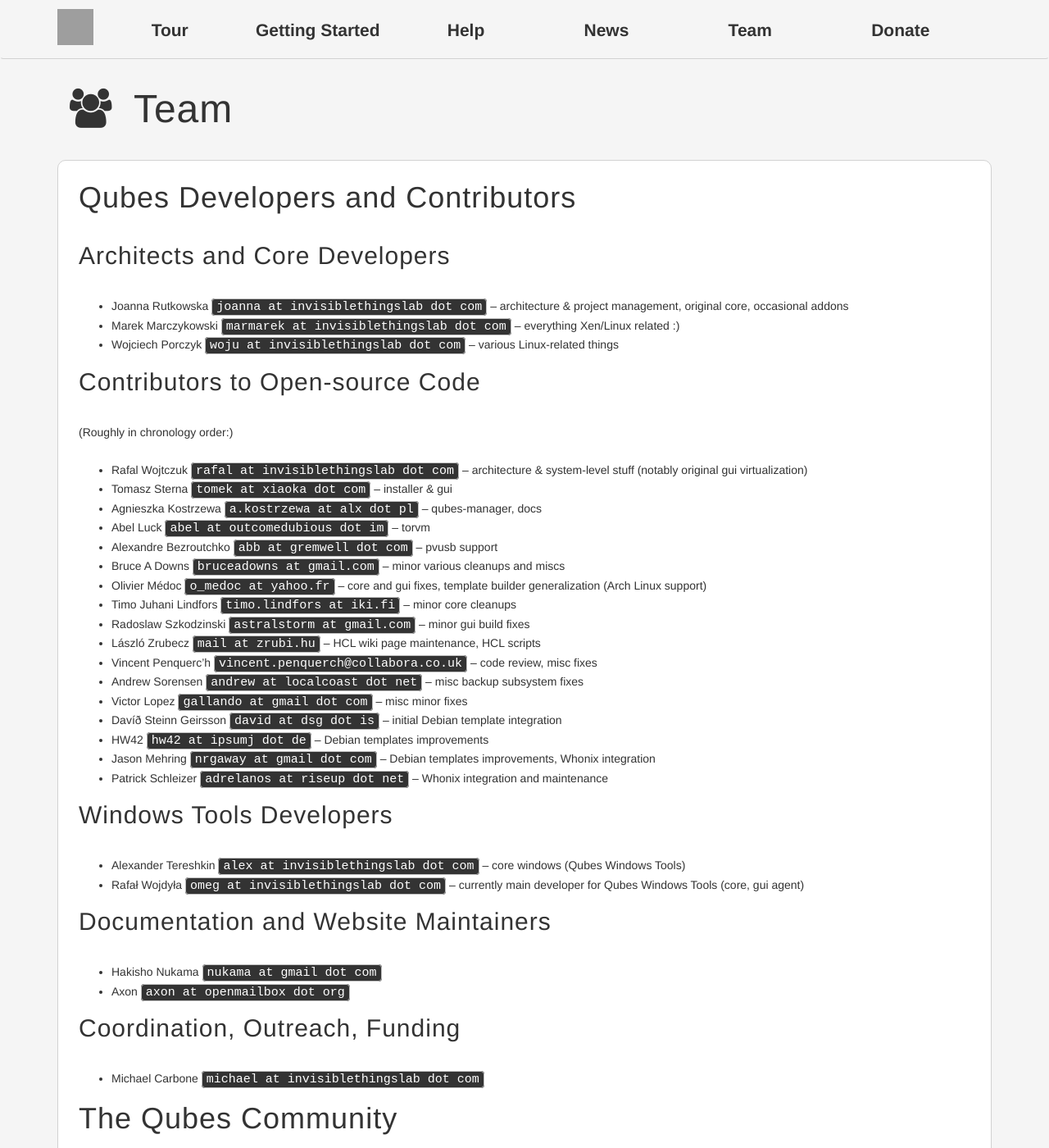
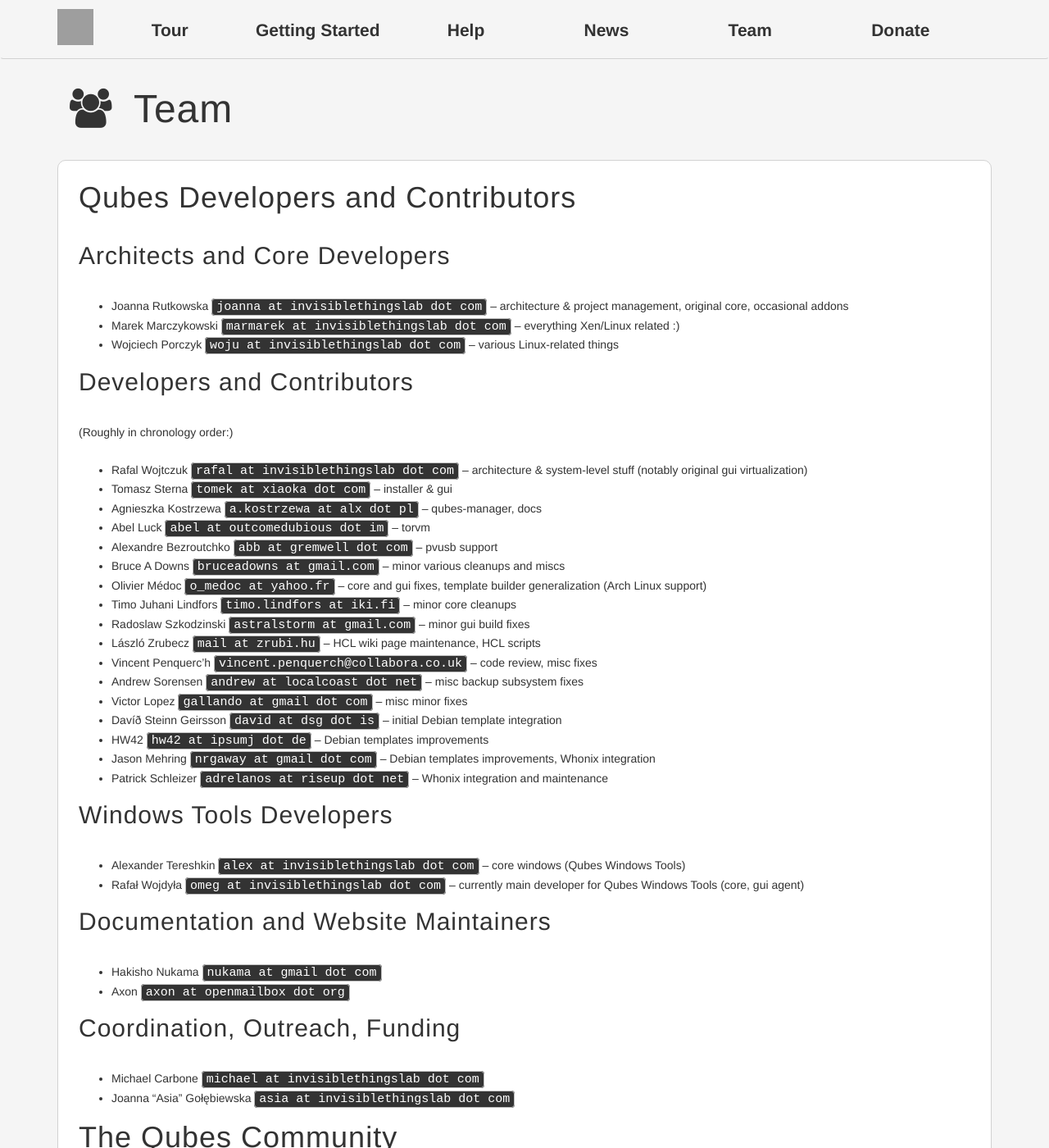
Before and after one commit to QubesOS/qubesos.github.io, a Jekyll site: the page built from pages/team.md, in a window 1280 px wide and 1400 px high. Shown: the whole window at 82% size. Built offline with Jekyll 4.4.1, drawn with Linux system fonts in a browser that asks for light colours; some web fonts are replaced; grey boxes are pictures that could not be loaded.

Commit message:
added asia, clean language

```diff
--- a/pages/team.md
+++ b/pages/team.md
@@ -18,7 +18,7 @@ Architects and Core Developers
 -   Marek Marczykowski `marmarek at invisiblethingslab dot com` -- everything Xen/Linux related :)
 -   Wojciech Porczyk `woju at invisiblethingslab dot com` -- various Linux-related things
 
-Contributors to Open-source Code
+Developers and Contributors
 --------------------------------
 
 (Roughly in chronology order:)
@@ -57,6 +57,7 @@ Coordination, Outreach, Funding
 ------------------------------
 
 - Michael Carbone `michael at invisiblethingslab dot com`
+- Joanna "Asia" Gołębiewska `asia at invisiblethingslab dot com`
 
 
 The Qubes Community
```
